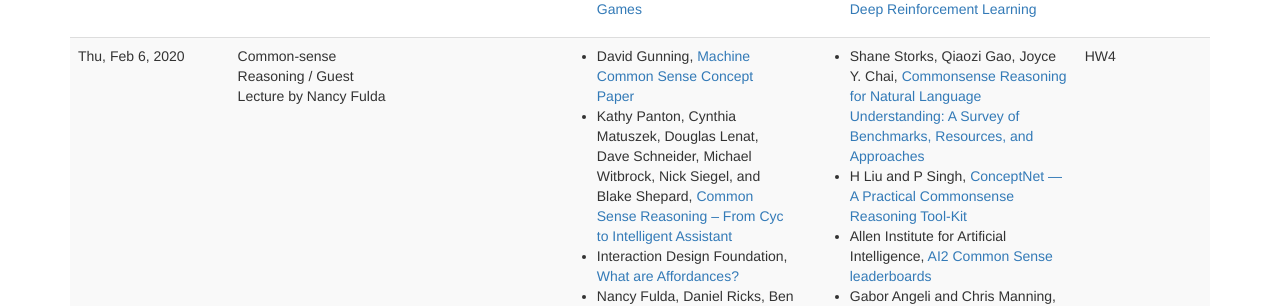
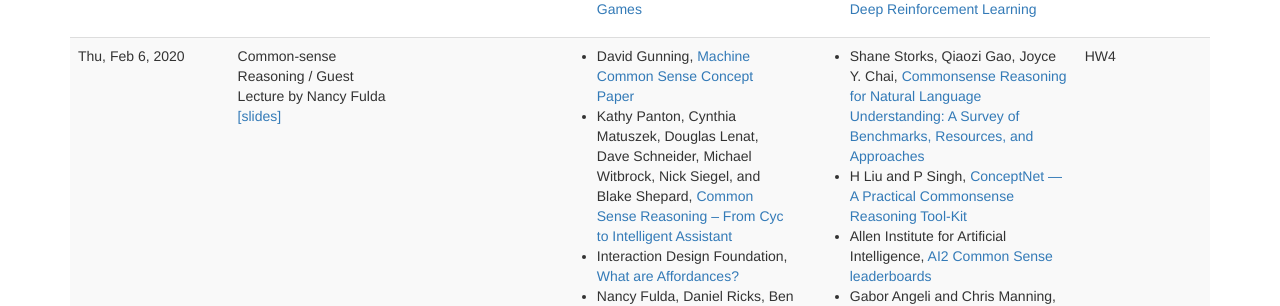
Before and after one commit to interactive-fiction-class/interactive-fiction-class.github.io, a Jekyll site: the page built from lectures.md, in a window 1280 px wide and 900 px high, scrolled down 769 px. Shown: the part 152-458 px from the top of the window. Built offline with Jekyll 4.4.1, drawn with Linux system fonts in a browser that asks for light colours; nearby versions of some CDN libraries; a script that is not in the unit is left out.

Commit message:
add slides link

```diff
--- a/_data/lectures.yaml
+++ b/_data/lectures.yaml
@@ -111,7 +111,7 @@
   homework_due:
     -
       title: HW4
-  slides:
+  slides: natural-language-inference-slides.pdf
   readings:
     -
       title: Machine Common Sense Concept Paper
```
